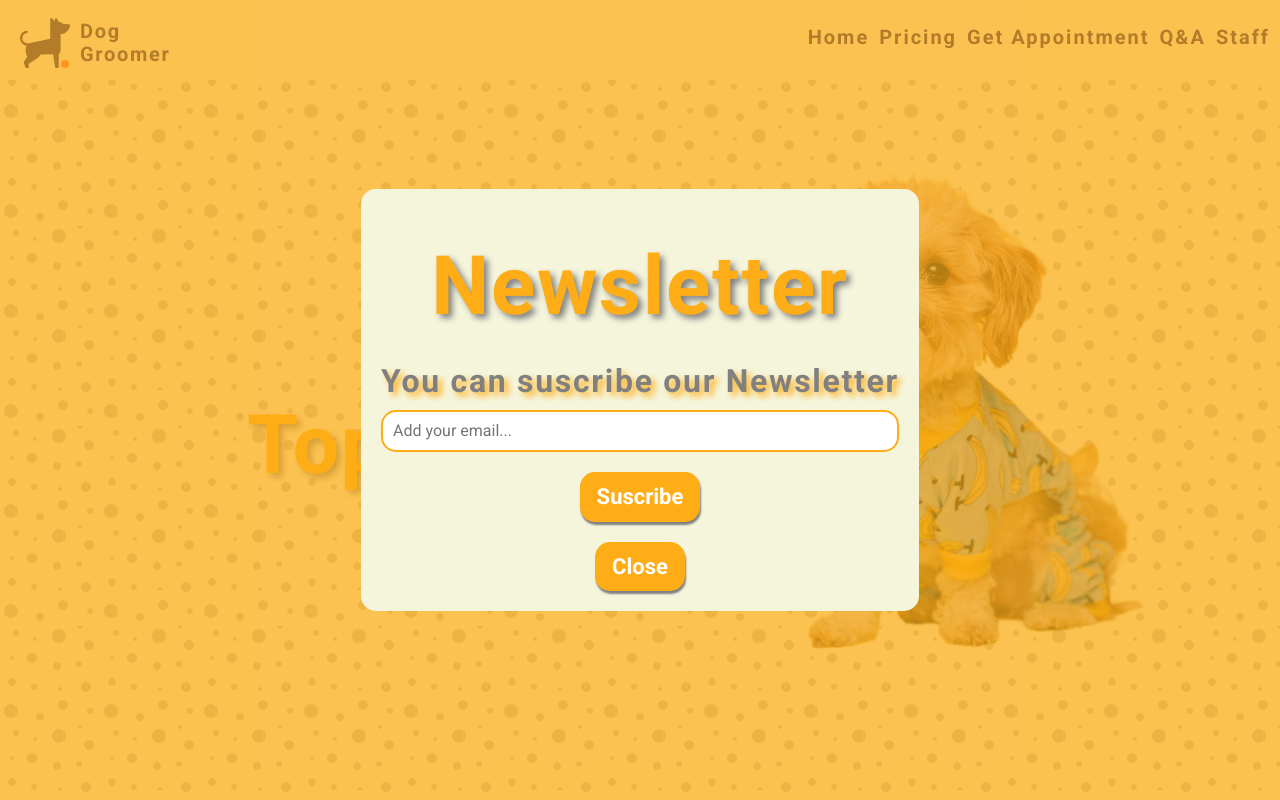
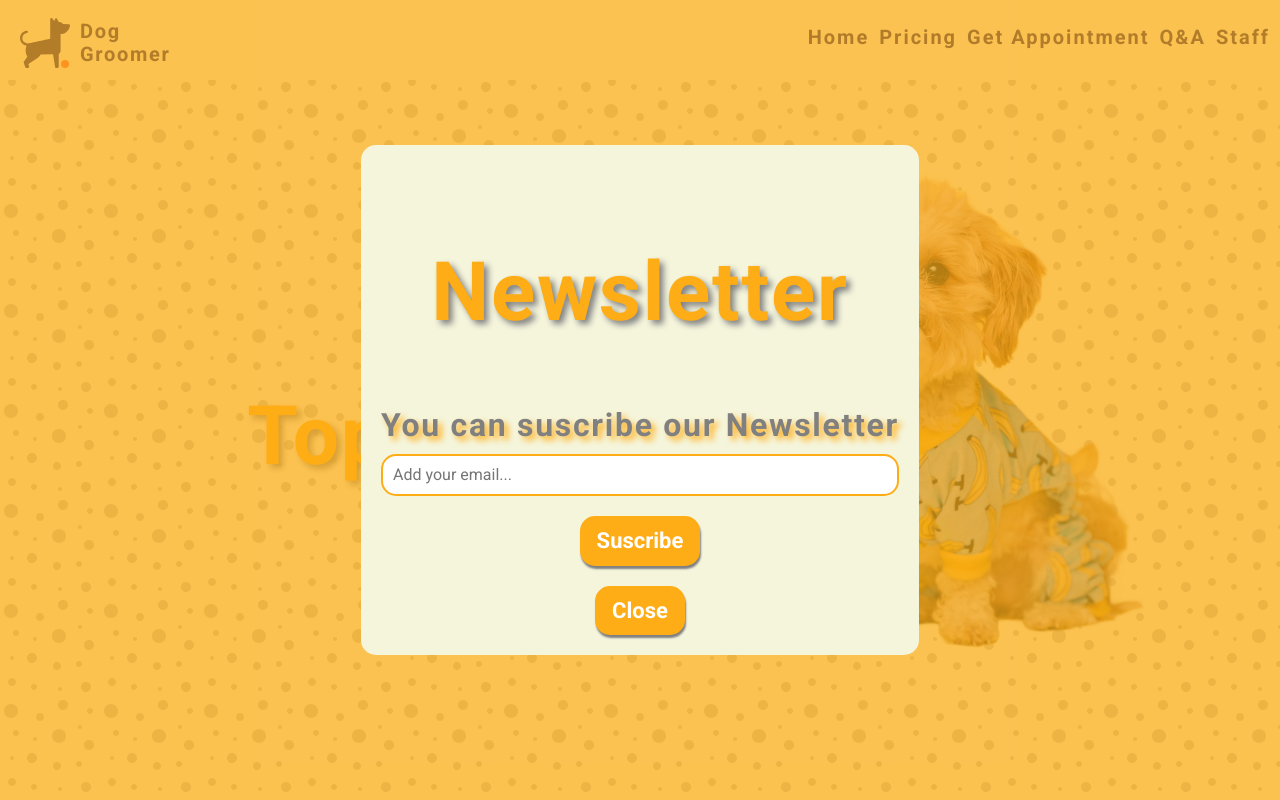
Before and after one commit to maxnatalia/dog-groomer, a React (Create React App) app: page /#/ in a window 1280 px wide. Shown: the top 800 px of the page. Built offline with nearby package versions, Linux system fonts and the light colour scheme.

Commit message:
changed margins in Header

```diff
--- a/src/common/Header/styled.js
+++ b/src/common/Header/styled.js
@@ -2,10 +2,9 @@ import styled from "styled-components";
 
 export const Header = styled.h2`
     font-size: 82px;
-    margin: 0;
-    margin-top: 30px;
     letter-spacing: 1.7px;
     text-align: center;
+    margin-top: 80px;
     color: rgb(254,173,22);
     text-shadow: 4px 4px 6px gray;
 
```
